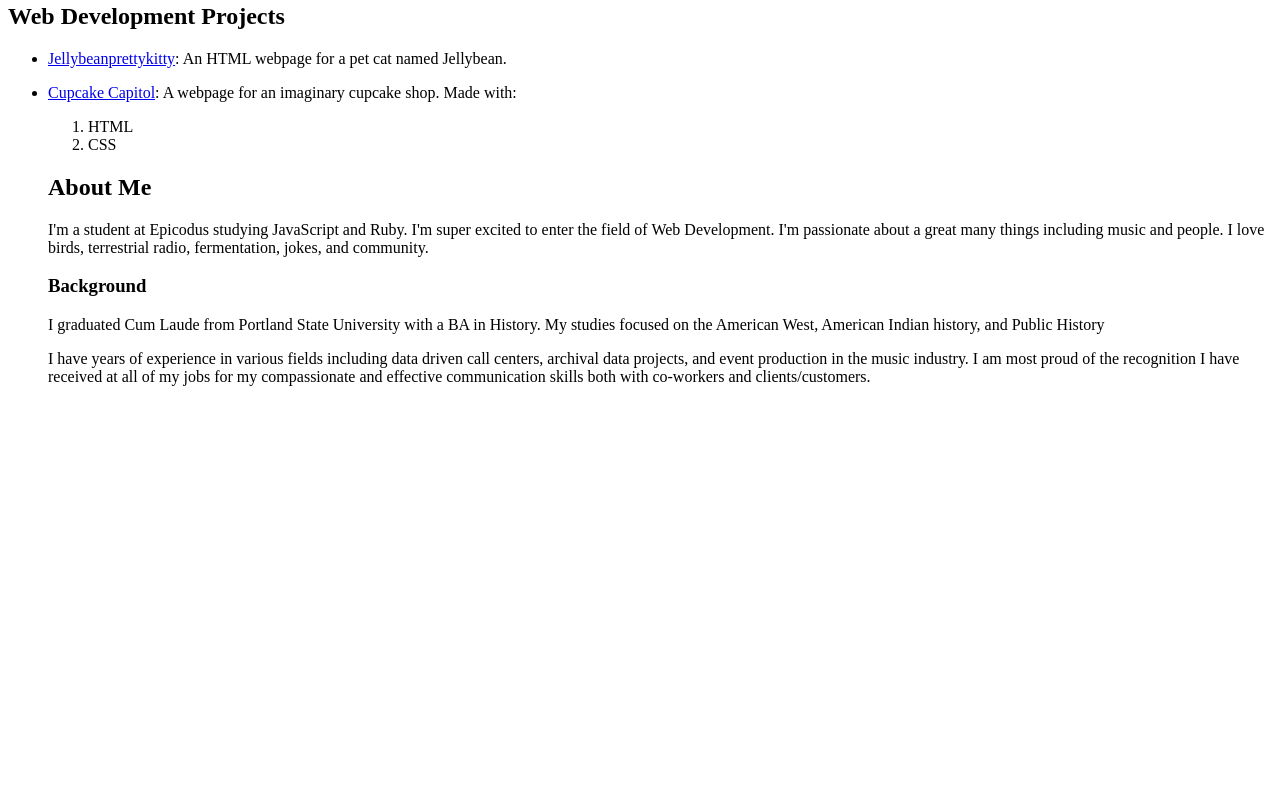
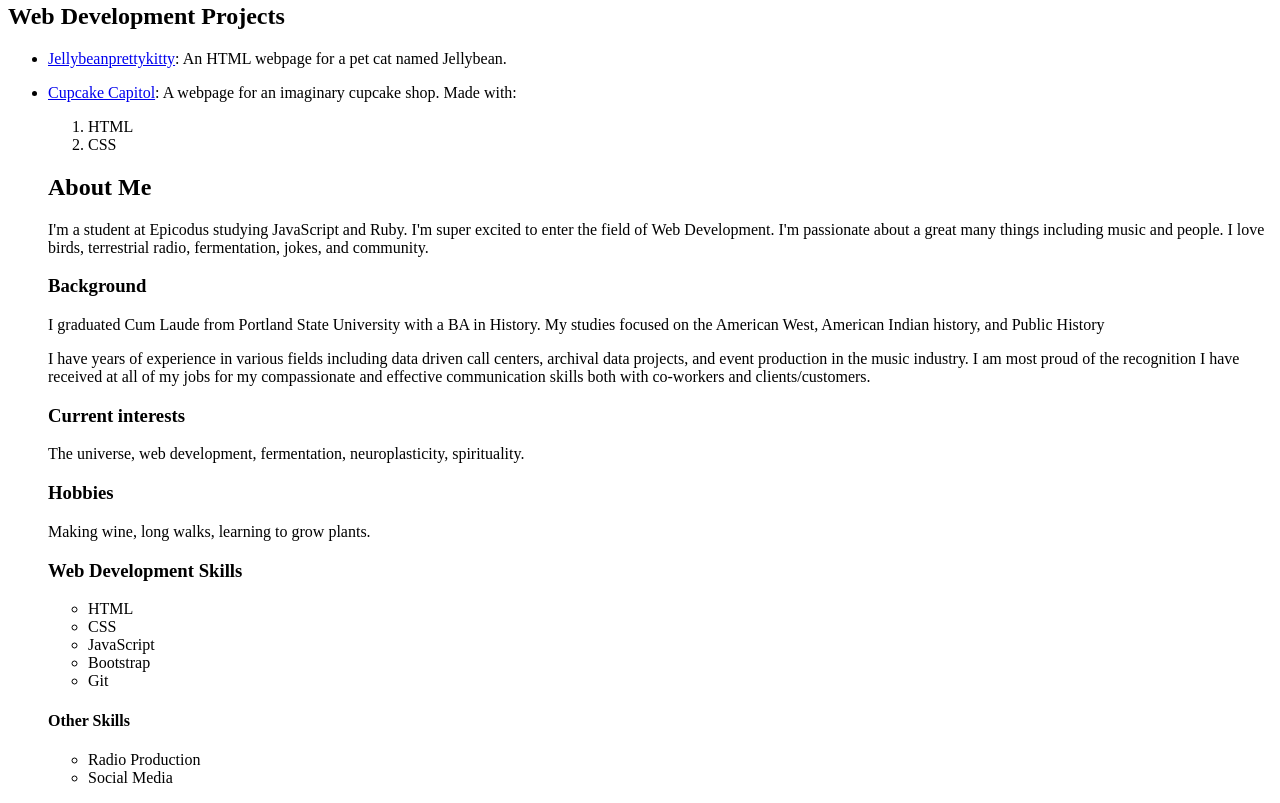
Before and after one commit to HR-Williams/hr-williams-portfolio, a plain HTML site: page index.html in a window 1280 px wide. Shown: the part 720-1523 px from the top of the page. Before the commit the page ends 1122 px from the top, so only its background shows below. Drawn offline with Linux system fonts and the light colour scheme.

Commit message:
Add current interests, hobbies, and skills

```diff
--- a/index.html
+++ b/index.html
@@ -23,6 +23,23 @@
     <h3>Background</h3>
     <p>I graduated Cum Laude from Portland State University with a BA in History. My studies focused on the American West, American Indian history, and Public History</p>
     <p>I have years of experience in various fields including data driven call centers, archival data projects, and event production in the music industry. I am most proud of the recognition I have received at all of my jobs for my compassionate and effective communication skills both with co-workers and clients/customers.</p>
+    <h3>Current interests</h3>
+    <p>The universe, web development, fermentation, neuroplasticity, spirituality.</p>
+    <h3>Hobbies</h3>
+    <p>Making wine, long walks, learning to grow plants.</p>
+    <h3>Web Development Skills</h3>
+    <ul>
+      <li>HTML</li>
+      <li>CSS</li>
+      <li>JavaScript</li>
+      <li>Bootstrap</li>
+      <li>Git</li>
+    </ul>
+    <h4>Other Skills</h4>
+    <ul>
+      <li>Radio Production</li>
+      <li>Social Media</li>
+    </ul>
   </ul>
 </body>
 </html>
```
